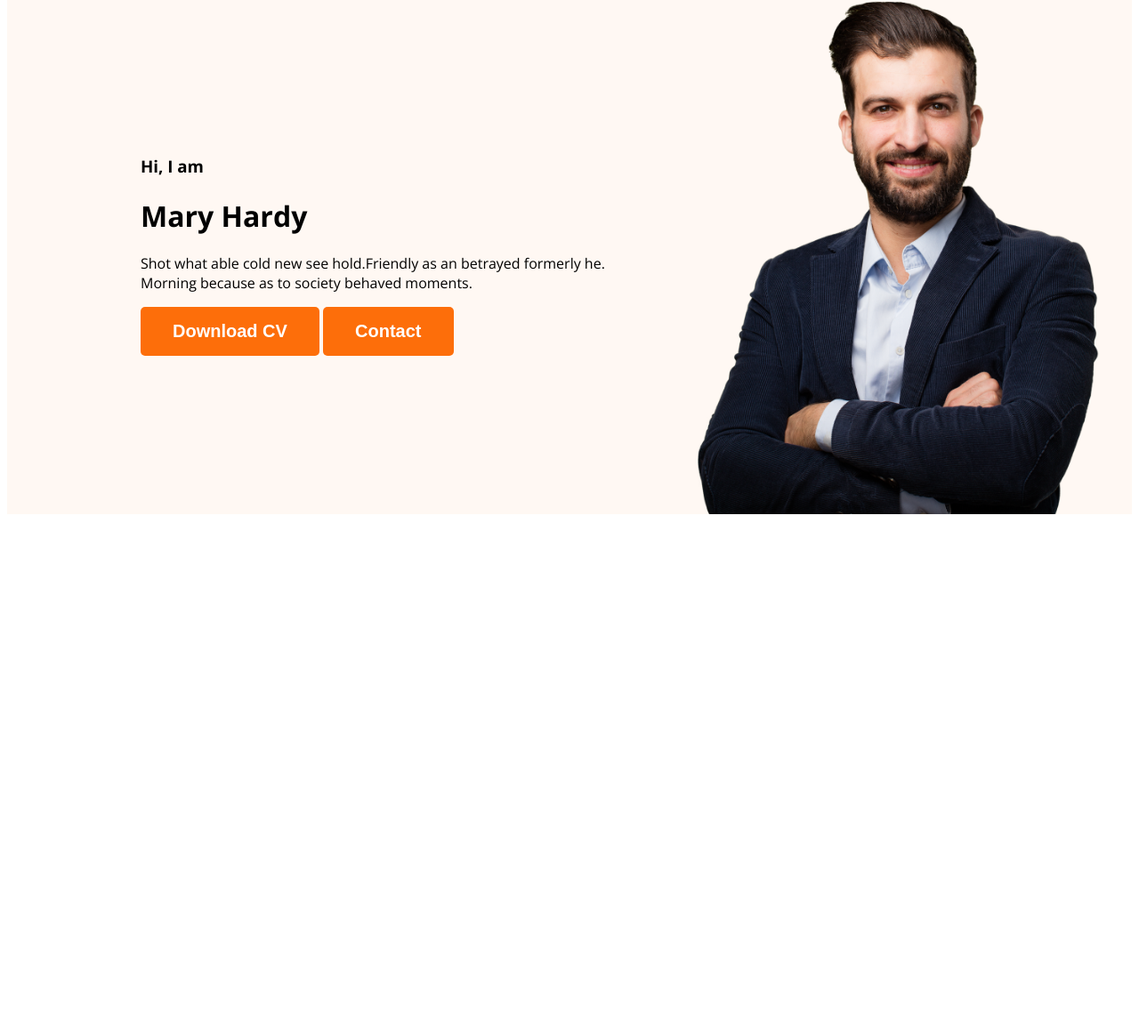
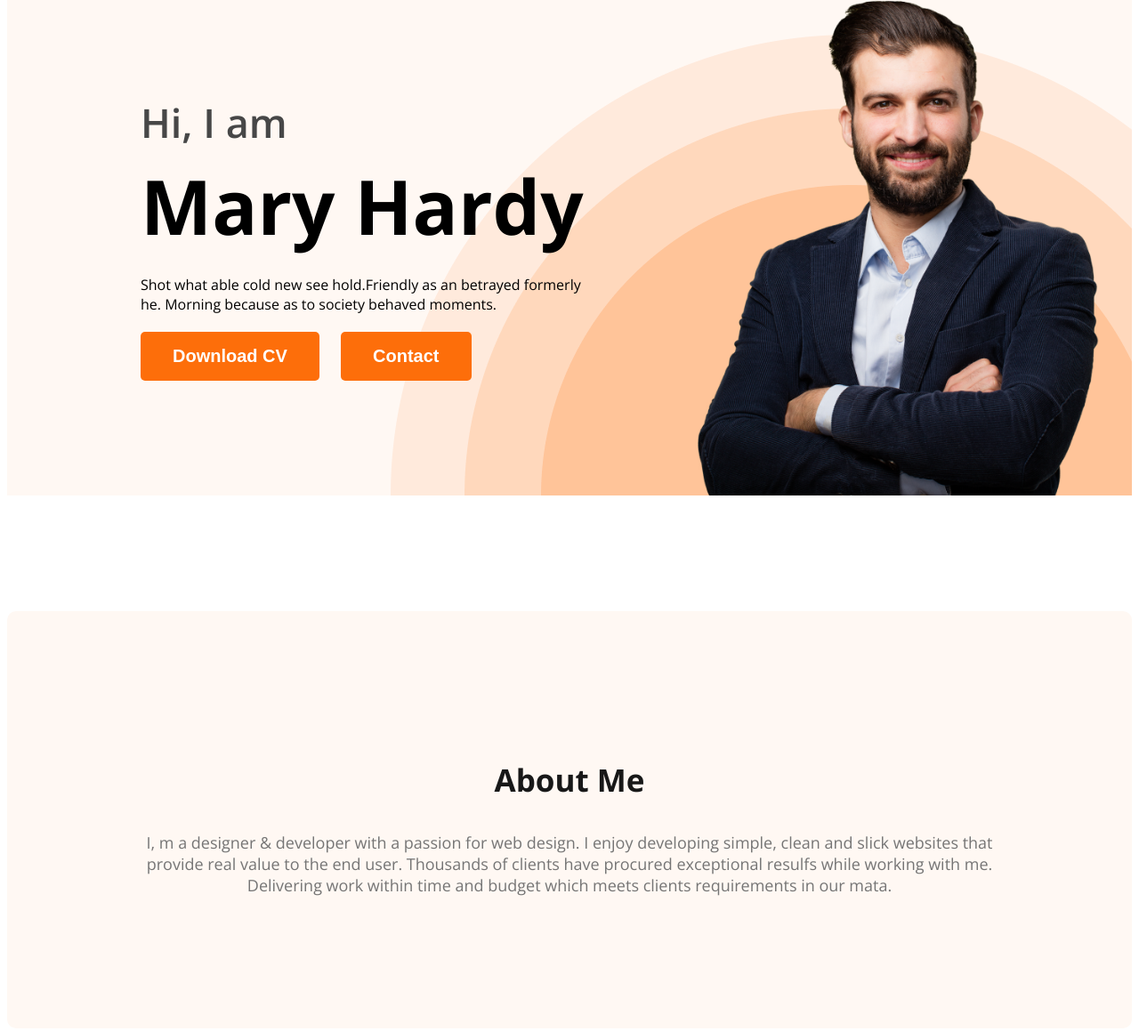
Before and after one commit to MM-MridUL/web-development-portfolio, a plain HTML site: page index.html in a window 1280 px wide. Shown: the part 211-1370 px from the top of the page at 89% size. Before the commit the page ends 800 px from the top, so only its background shows below. Drawn offline with nearby package versions, Linux system fonts and the light colour scheme.

Commit message:
About section

```diff
--- a/index.html
+++ b/index.html
@@ -1,13 +1,16 @@
 <!DOCTYPE html>
 <html lang="en">
   <head>
-    <meta charset="UTF-8">
-    <meta name="viewport" content="width=device-width, initial-scale=1.0">
+    <meta charset="UTF-8" />
+    <meta name="viewport" content="width=device-width, initial-scale=1.0" />
     <title>Web Development Portfolio</title>
-    <link rel="preconnect" href="https://fonts.googleapis.com">
-<link rel="preconnect" href="https://fonts.gstatic.com" crossorigin>
-<link href="https://fonts.googleapis.com/css2?family=Open+Sans:ital,wght@0,300..800;1,300..800&display=swap" rel="stylesheet">
-    <link rel="stylesheet" href="style.css">
+    <link rel="preconnect" href="https://fonts.googleapis.com" />
+    <link rel="preconnect" href="https://fonts.gstatic.com" crossorigin />
+    <link
+      href="https://fonts.googleapis.com/css2?family=Open+Sans:ital,wght@0,300..800;1,300..800&display=swap"
+      rel="stylesheet"
+    />
+    <link rel="stylesheet" href="style.css" />
   </head>
   <body>
     <header class="header">
@@ -16,28 +19,36 @@
         <ul>
           <li><a href="">Portfolio</a></li>
           <li><a href="">Blog</a></li>
-               <li> <button class="btn-primary">Hire Me</button></li>
+          <li><button class="btn-primary">Hire Me</button></li>
         </ul>
       </nav>
       <div class="banner">
-           <div>
-            <h3 class="banner-greeting">Hi, I  am</h3>
-            <h1 class="banner-tittle"> Mary Hardy</h1>
-            <p>Shot what able cold new see hold.Friendly as an betrayed formerly he. Morning because as to society behaved moments.</p>
-            <button  class="btn-primary"> Download CV</button>
-            <button class="btn-primary">Contact</button>
+        <div class="banner-content">
+          <h3 class="banner-greeting">Hi, I am</h3>
+          <h1 class="banner-tittle">Mary Hardy</h1>
+          <p class="banner-description">
+            Shot what able cold new see hold.Friendly as an betrayed formerly
+            he. Morning because as to society behaved moments.
+          </p>
+          <button class="btn-primary btn">Download CV</button>
+          <button class="btn-primary btn">Contact</button>
         </div>
-           <img class="profile-picture" src="images/hardy.png" alt="Hardy">
+        <img class="profile-picture" src="images/hardy.png" alt="Hardy" />
       </div>
-
     </header>
 
     <main>
-
+      <section class="about">
+        <h3 class="section-title">About Me</h3>
+        <p class="section-description">
+          I, m a designer & developer with a passion for web design. I
+          enjoy developing simple, clean and slick websites that provide real
+          value to the end user. Thousands of clients have procured exceptional
+          resulfs while working with me. Delivering work within time and budget
+          which meets clients requirements in our mata.
+        </p>
+      </section>
     </main>
-    <footer>
-
-    </footer>
-
+    <footer></footer>
   </body>
 </html>
--- a/style.css
+++ b/style.css
@@ -10,12 +10,24 @@ body {
 
 .btn-primary {
   border-radius: 5px;
-    background-color: #FD6E0A;
+  background-color: #fd6e0a;
   border: 0;
   color: white;
   font-size: 20px;
   font-weight: 700;
   padding: 16px 36px;
+}
+.section-title{
+  color: #181818;
+  text-align: center;
+  font-size: 35px;
+  font-weight: 700;
+}
+
+.section-description{
+  color: #757575;
+  text-align: center;
+  font-size: 18px;
 }
 
 /* nav relatd styles */
@@ -46,19 +58,54 @@ nav a {
   color: #474747;
 }
 /* Header related stytle */
-.header{
-    background-color: #FFF8F3;
-    /* background-image: url('images/header_bg.png');
+.header {
+  background-color: #fff8f3;
+  background-image: url("images/header_bg.png");
   background-repeat: no-repeat;
-    background-position:  bottom right; */
+  background-position: bottom right;
 }
 
-.banner{
+.banner {
   padding: 30px 30px 0px 150px;
   display: flex;
+  justify-content: space-between;
   align-items: center;
 }
-.banner .profile-picture{
+.banner .profile-picture {
   width: 500px;
-  height: 600px;
 }
+
+.banner-greeting{
+  font-size: 45px;
+  font-weight: 600;
+  color: #474747;
+  margin: 0;
+}
+.banner-tittle{
+  font-size: 85px;
+  font-style: normal;
+  font-weight: 700;
+  margin-top: 5px;
+  margin-bottom: 20px;
+}
+.banner-description{
+  margin-bottom: 20px;
+}
+
+.banner-content{
+  max-width: 500px;
+}
+.btn{
+  margin-right: 20px;
+}
+
+/* Main section styles */
+
+.about{
+  padding: 131px;
+  border-radius: 10px;
+  background-color: #FFF8F3;
+  margin: 130px 0;
+}
+
+/* About section styles */
```
Lines whose indentation alone changed are shown as unchanged.
